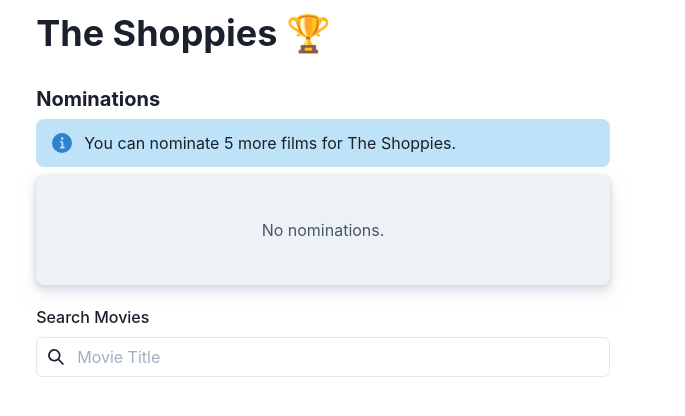
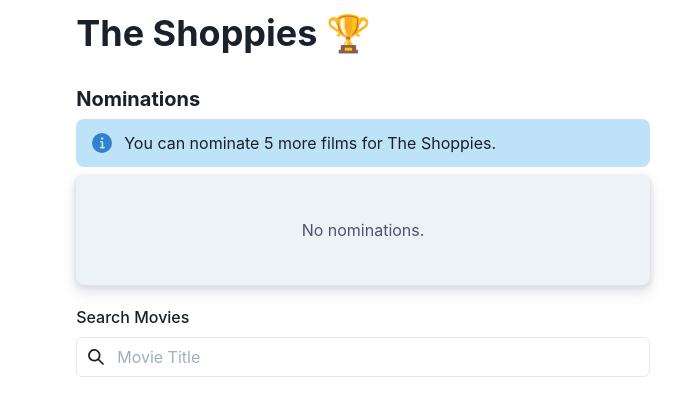
Before and after one commit to patchan/shoppies, a React (Create React App) app: page / in a window 1280 px wide. Shown: the top 416 px of the page, without its empty margins (277-962 px from the left). Built offline with nearby package versions, Linux system fonts and the light colour scheme.

Commit message:
fix main container centering

```diff
--- a/src/App.tsx
+++ b/src/App.tsx
@@ -8,7 +8,7 @@ import Nominations from './containers/Nominations';
 
 export const App = () => (
   <ChakraProvider theme={theme}>
-    <Box justifyContent='center' maxW='1200px'>
+    <Box justifyContent='center' maxW='1200px' margin='auto'>
       <Nominations />
     </Box>
   </ChakraProvider>
```
